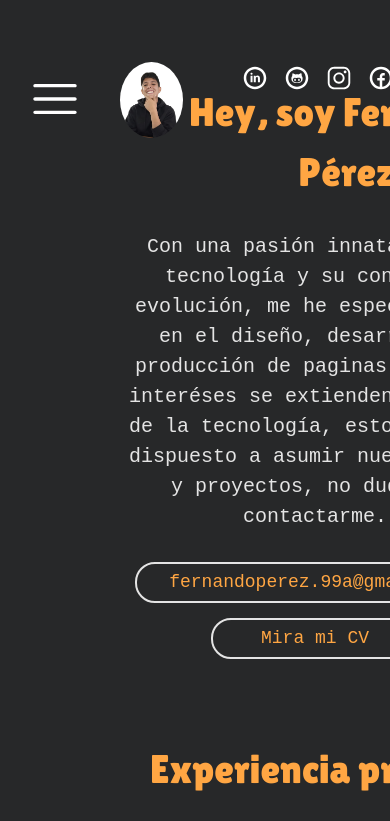
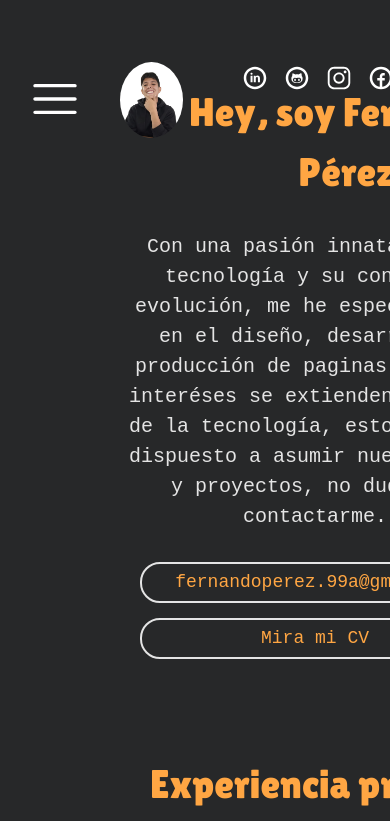
Before and after one commit to Nano1408/my-portfolio, a React (Vite) app: page / in a window 390 px wide. Shown: the top 821 px of the page. Built offline with nearby package versions, Linux system fonts and the light colour scheme; no server answers; a web font is replaced by a local one.

Commit message:
function btn mail and cv

```diff
--- a/src/components/Me.jsx
+++ b/src/components/Me.jsx
@@ -3,8 +3,19 @@ import "@styles/me.css";
 import "@fontsource/lilita-one";
 import "@fontsource-variable/inconsolata";
 import Social from "../social/Social";
+import { FaRegCopy } from "react-icons/fa";
 
 const Me = () => {
+
+    const email = "fernandoperez.99a@gmail.com";
+
+    const copyToClipboard = () => {
+      navigator.clipboard.writeText(email).then(() => {
+        alert("¡Correo copiado al portapapeles!");
+      });
+    };
+
+
   return (
     <div className="container_me w-[800px] mt-40">
       <section id="me">
@@ -31,10 +42,21 @@ const Me = () => {
 
       {/* botones para el CV */}
       <section className="container_cv_mail w-full flex">
-        <button className="btn-cv mr-12 px-8">
-          fernandoperez.99a@gmail.com
-        </button>
-        <button className="btn-cv px-12">Mira mi CV</button>
+        <a
+          href={`mailto:${email}`}
+          className="btn-cv mr-4 px-8 flex justify-center"
+          rel="noopener noreferrer"
+        >
+          <FaRegCopy
+          className="icon-copy cursor-pointer text-xl mr-3"
+          onClick={copyToClipboard}
+          />
+          {email}
+        </a>
+
+        <a href="https://drive.google.com/file/d/1TdiIZgvZEpyPTd7g8SiXO5wL-jopPucg/view?usp=sharing" rel="noopener noreferrer" target="blank_">
+          <button className="btn-cv px-12">Mira mi CV</button>
+        </a>
       </section>
     </div>
   );
--- a/src/styles/me.css
+++ b/src/styles/me.css
@@ -108,10 +108,20 @@
 
     .container_cv_mail {
         flex-direction: column;
+        align-items: center;
     }
 
     .container_cv_mail button:nth-child(1){
         margin: 0;
+        margin-bottom: 15px !important;
+    }
+
+    .btn-cv {
+        width: 400px;
+        margin: 0 !important;
+    }
+
+    .btn-cv:nth-child(1) {
         margin-bottom: 15px !important;
     }
 }
@@ -155,4 +165,9 @@
         font-size: 20px !important;
         width: 100% !important;
     }
+
+    .btn-cv {
+        max-width: 350px;
+        margin: 0 !important;
+    }
 }
```
